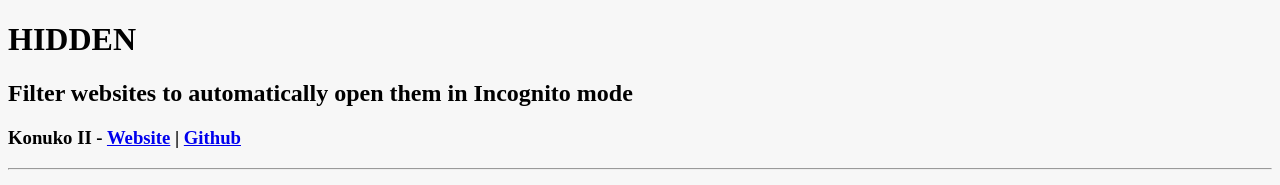
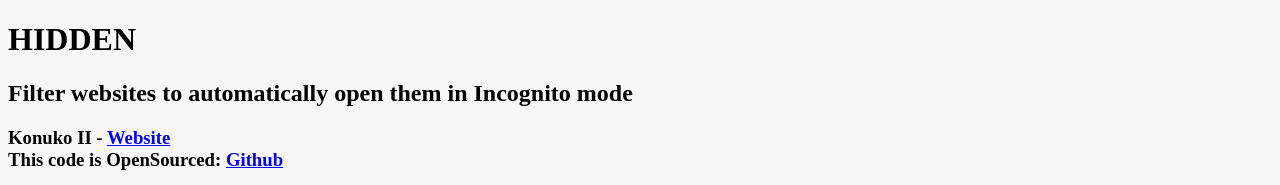
Before and after one commit to pmsosa/Hidden, a browser extension: page index.html in a window 1280 px wide. Shown: the top 185 px of the page. Drawn offline with Linux system fonts and the light colour scheme.

Commit message:
added reference to git repo

```diff
--- a/index.html
+++ b/index.html
@@ -8,7 +8,8 @@
   <body bgcolor="#f7f7f7">
   <h1>HIDDEN</h1>
   <h2>Filter websites to automatically open them in Incognito mode</h2>
-  <h3>Konuko II - <a href="http://konukoii.com">Website</a> | <a href="http://github.com/pmsosa">Github</a></h3>
+  <h3>Konuko II - <a href="http://konukoii.com">Website</a><br>
+  This code is OpenSourced: <a href="https://github.com/pmsosa/Hidden">Github</a></h3>
   <hr>
   <h3>Instructions</h3>
   <ul>
@@ -17,7 +18,6 @@
   </ul>
   <img id="screenshot" width="100%"></img>
 
-
   </body>
 
 </html>
```
